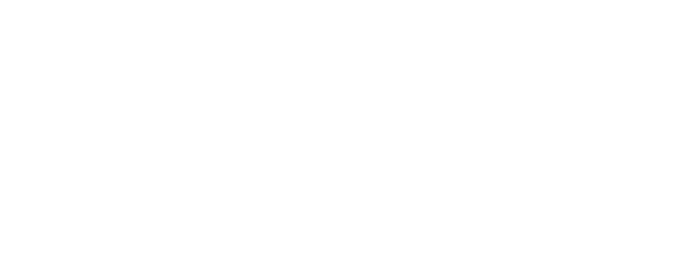
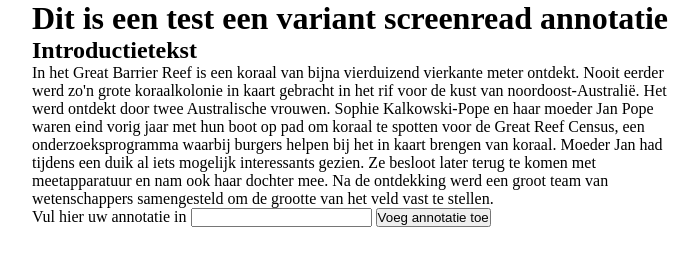
Before and after one commit to sabrinaz35/HCD, a plain HTML site: page index.html in a window 1280 px wide. Shown: the whole page, without its empty margins (288-987 px from the left). Drawn offline with Linux system fonts and the light colour scheme.

Commit message:
Function get selected tekst
Plus voortgang in readme gezet

```diff
--- a/index.html
+++ b/index.html
@@ -8,7 +8,26 @@
 </head>
 <body>
     <header></header>
-    <main></main>
+    <main>
+        <h1>Dit is een test een variant screenread annotatie</h1>
+        <article>
+            <h2>Introductietekst</h2>
+            <!-- Als placeholder een stuk uit artikel: https://nos.nl/artikel/2603972-australische-moeder-en-dochter-ontdekken-koraalkolonie-een-weiland-van-koraal -->
+            <p>In het Great Barrier Reef is een koraal van bijna vierduizend vierkante meter ontdekt. Nooit eerder werd zo'n grote koraalkolonie in kaart gebracht in het rif voor de kust van noordoost-Australië.
+
+                Het werd ontdekt door twee Australische vrouwen. Sophie Kalkowski-Pope en haar moeder Jan Pope waren eind vorig jaar met hun boot op pad om koraal te spotten voor de Great Reef Census, een onderzoeksprogramma waarbij burgers helpen bij het in kaart brengen van koraal.
+
+                Moeder Jan had tijdens een duik al iets mogelijk interessants gezien. Ze besloot later terug te komen met meetapparatuur en nam ook haar dochter mee. Na de ontdekking werd een groot team van wetenschappers samengesteld om de grootte van het veld vast te stellen.</p>
+        </article>
+
+        <form action=".">
+            <label for="">
+                Vul hier uw annotatie in
+                <input type="text">
+            </label>
+            <button type="submit">Voeg annotatie toe</button>
+        </form>
+    </main>
     <footer></footer>
     <script src="scripts/script.js"></script>
 </body>
--- a/scripts/script.js
+++ b/scripts/script.js
@@ -1 +1,26 @@
-console.log('oh hallo')
+console.log('oh hallo');
+
+// let geselecteerdeTekst =
+
+// MARK: Select een tekst
+//Function geoptimaliseerd met chatgpt: Prompt: Ik wil dat als je geselecteerd heb en dan op enter klikt dat je dan een consol log hebt met de tekst maar dit werkt niet, wat doe ik fout?
+//https://chatgpt.com/share/69ca4ec3-b6b8-8333-b600-b28db00df488
+
+// https://coreui.io/answers/how-to-detect-enter-key-in-javascript/
+function getText() {
+    // https://developer.mozilla.org/en-US/docs/Web/API/Document/selectionchange_event
+    document.addEventListener("selectionchange", () => {
+
+        // https://developer.mozilla.org/en-US/docs/Web/API/Window/getSelection
+        const selection = window.getSelection();
+        selectedText = selection.toString();
+    })
+
+    document.addEventListener('keydown', function(event){
+        if (event.key === 'Enter' && selectedText) {
+           console.log(selectedText)
+        }
+    });
+};
+
+getText();
--- a/styles/style.css
+++ b/styles/style.css
@@ -2,3 +2,17 @@
     padding: 0;
     margin: 0;
 }
+
+main {
+    display: grid;
+    justify-content: center;
+
+    article {
+        width: 50vw;
+    }
+}
+
+form {
+    position: sticky;
+    bottom: 0;
+}
```
Also changed, not shown: README.md, images/readme-images/30-3-select-tekst-1.png (added), images/readme-images/30-3-select-tekst-2.png (added), 4 other files.
